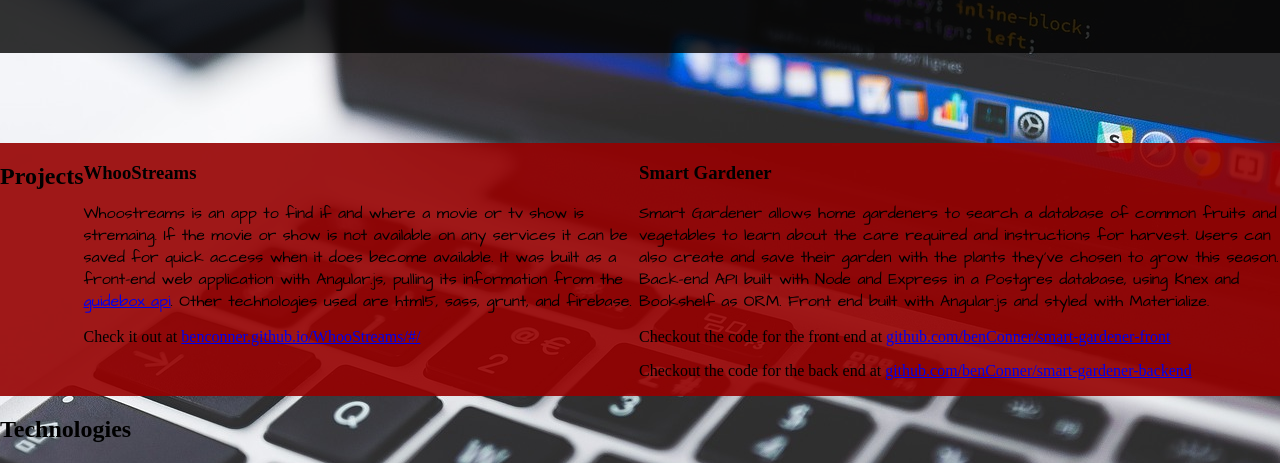
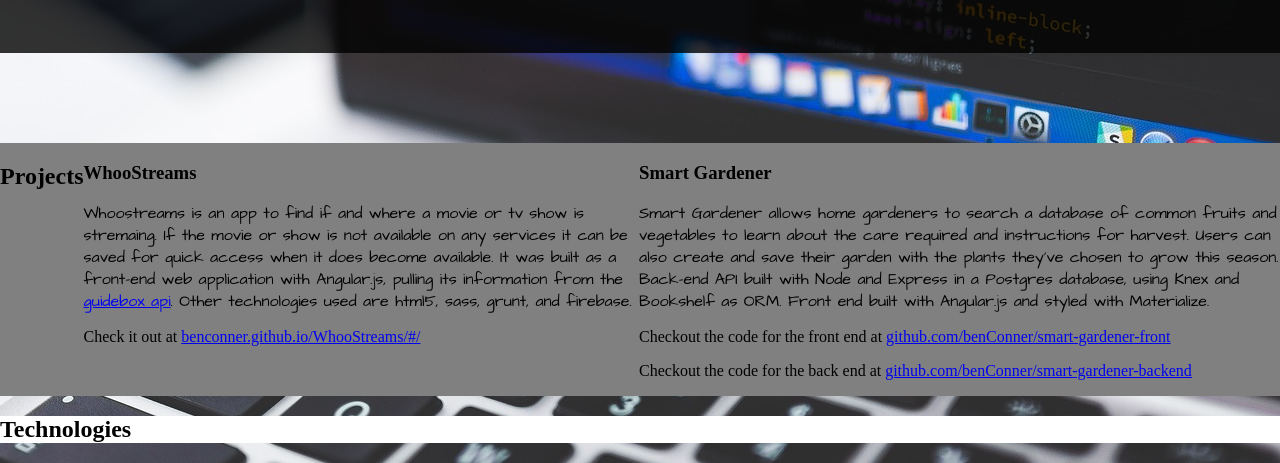
Before and after one commit to benConner/benConner.github.io, a website: page index.html in a window 1280 px wide. Shown: the part 555-1018 px from the top of the page. Drawn offline with nearby package versions, Linux system fonts and the light colour scheme.

Commit message:
condense all style changes

```diff
--- a/style/main.css
+++ b/style/main.css
@@ -1,3 +1,3 @@
-.header_nav{display:flex;background:gray;background-position:center;background-size:100%;color:black;flex-direction:row;margin-top:none}.header_nav .title-name{text-align:left;margin:20px 0 0 20px;font-family:'Press Start 2P', cursive}.header_nav ul{flex:auto;margin-right:20px}.header_nav ul li{list-style:none;text-align:right}.header_nav ul li a{color:black}.container_about{background-color:rgba(0,0,0,0.8);margin-top:10%;padding-top:5%;padding-bottom:5%}.container_about .about-content-text{color:white;list-style:none;padding-left:5%;margin-left:5%}.container_about .about-me-content{display:flex}.container_about .about-me-content .pic-about-ben{border-radius:5%;max-height:336px;width:225px;margin-left:50px;margin-top:20px}.container_about .content{max-width:50%}.projects{margin-top:7%;background-color:rgba(150,0,0,0.9);display:flex}.projects .projects_item{justify-content:space-around}body{background:url(/img/code.jpg) black no-repeat fixed;background-position:center;margin:0}.font_text{font-family:'Architects Daughter', cursive}.icon_img{max-width:20px;max-height:20px}a:hover{text-decoration:none}
+.header_nav{display:flex;background:gray;background-position:center;background-size:100%;color:black;flex-direction:row;margin-top:none}.header_nav .title-name{text-align:left;margin:20px 0 0 20px;font-family:'Press Start 2P', cursive}.header_nav ul{flex:auto;margin-right:20px}.header_nav ul li{list-style:none;text-align:right}.header_nav ul li a{color:black}.container_about{background-color:rgba(0,0,0,0.8);margin-top:10%;padding-top:5%;padding-bottom:5%}.container_about .about-content-text{color:white;list-style:none;padding-left:5%;margin-left:5%}.container_about .about-me-content{display:flex}.container_about .about-me-content .pic-about-ben{border-radius:5%;max-height:336px;width:225px;margin-left:50px;margin-top:20px}.container_about .content{max-width:50%}.technologies{background-color:white}.technologies h2{color:black}.technologies .tech-img{max-width:50px;max-height:50px}.projects{margin-top:7%;background-color:gray;display:flex}.projects .projects_item{justify-content:space-around}body{background:url(/img/code.jpg) black no-repeat fixed;background-position:center;margin:0}.font_text{font-family:'Architects Daughter', cursive}.icon_img{max-width:20px;max-height:20px}.section-title{font-family:'Press Start 2P', cursive}a:hover{text-decoration:none}
 
 /*# sourceMappingURL=main.css.map */
```
Also changed, not shown: 1 other file.
